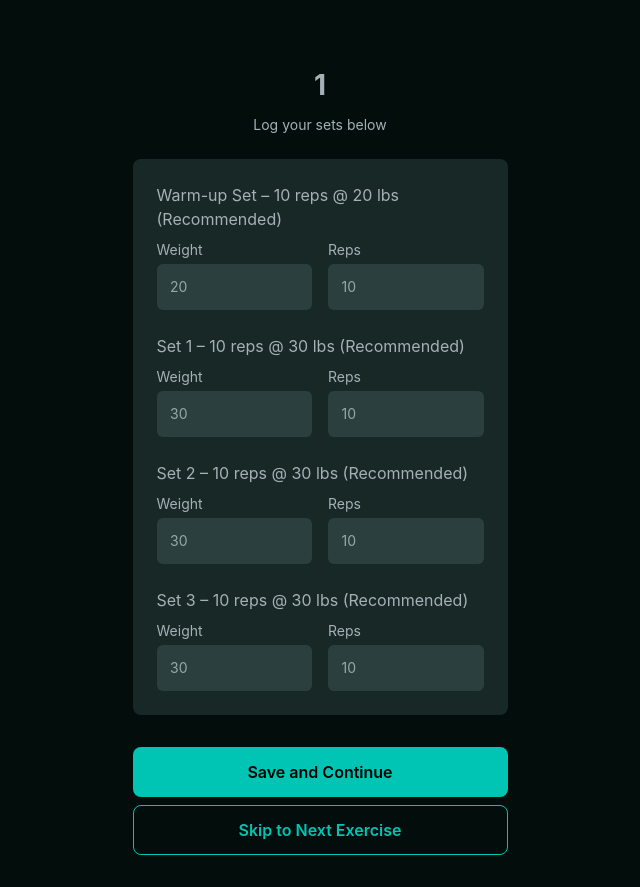
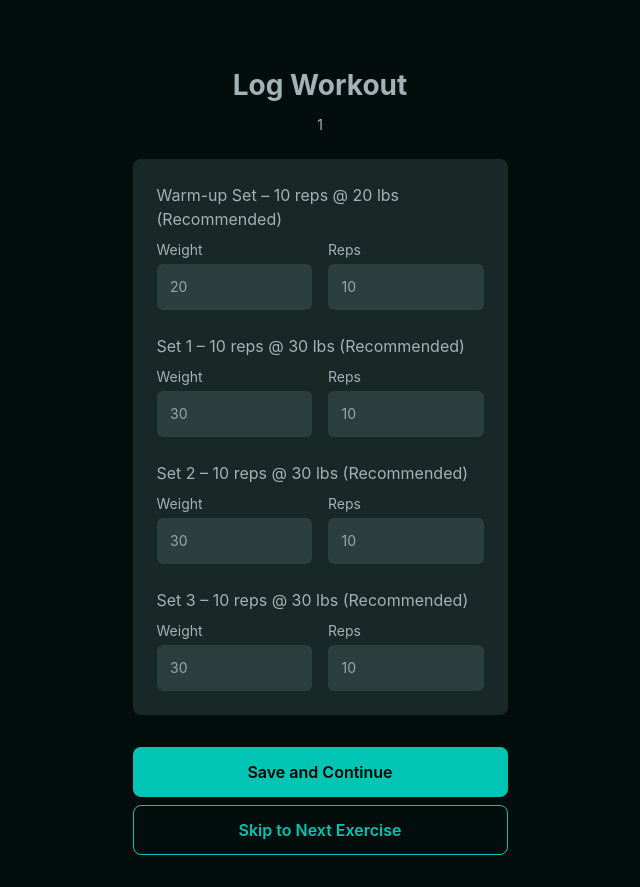
Before and after one commit to Cintegras/formcoach-dev, a React (Vite) app: page /workout-tracking/1 in a window 1280 px wide. Shown: the whole page, without its empty margins (320-960 px from the left). Built offline with nearby package versions, Linux system fonts and the light colour scheme.

Commit message:
Fix: Exercise name display
Fixes an issue where the exercise name is not displayed correctly.

```diff
--- a/src/pages/LogWorkout.tsx
+++ b/src/pages/LogWorkout.tsx
@@ -1,10 +1,10 @@
+
 import React, { useState } from 'react';
 import { useNavigate, useParams } from 'react-router-dom';
 import PageContainer from '@/components/PageContainer';
 import PrimaryButton from '@/components/PrimaryButton';
 import SecondaryButton from '@/components/SecondaryButton';
 import { Input } from '@/components/ui/input';
-import { Check } from 'lucide-react';
 import { toast } from "@/hooks/use-toast";
 
 interface SetData {
@@ -18,7 +18,8 @@ const LogWorkout = () => {
   const navigate = useNavigate();
   const { exercise } = useParams<{ exercise: string }>();
 
-  const exerciseName = exercise ? exercise.replace(/-/g, ' ') : 'Leg Press';
+  // Make sure we have a default exercise and properly format it
+  const exerciseName = exercise ? decodeURIComponent(exercise).replace(/-/g, ' ') : 'Leg Press';
 
   // Format the exercise name to look nicer
   const formattedExerciseName = exerciseName
@@ -115,10 +116,10 @@ const LogWorkout = () => {
     <PageContainer>
       <div className="mt-8 mb-6">
         <h1 className="font-bold text-[28px] text-center text-[#A4B1B7]">
-          {formattedExerciseName}
+          Log Workout
         </h1>
         <p className="font-normal text-[14px] text-[#A4B1B7] text-center mt-2">
-          Log your sets below
+          {formattedExerciseName}
         </p>
       </div>
 
```
